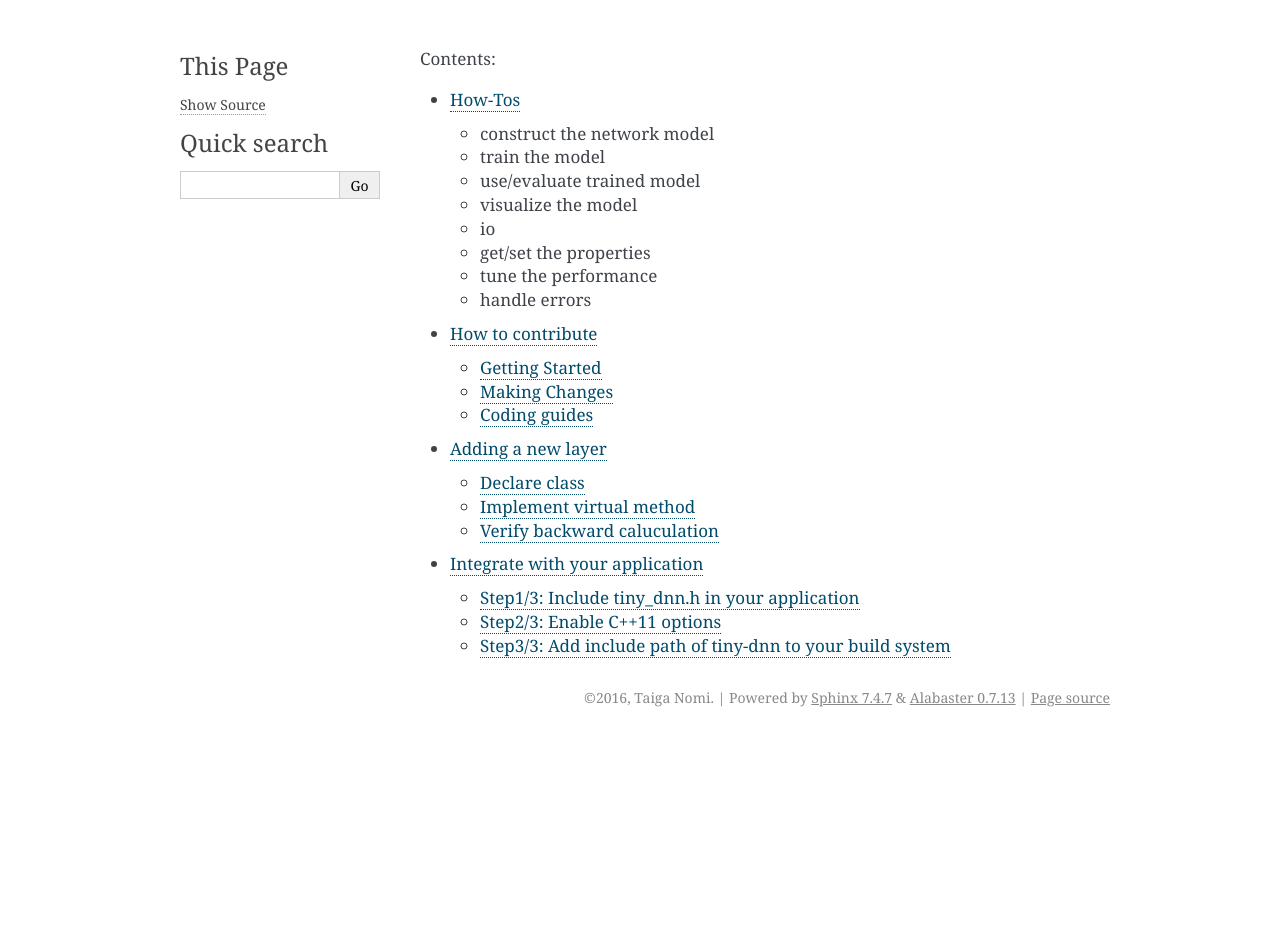
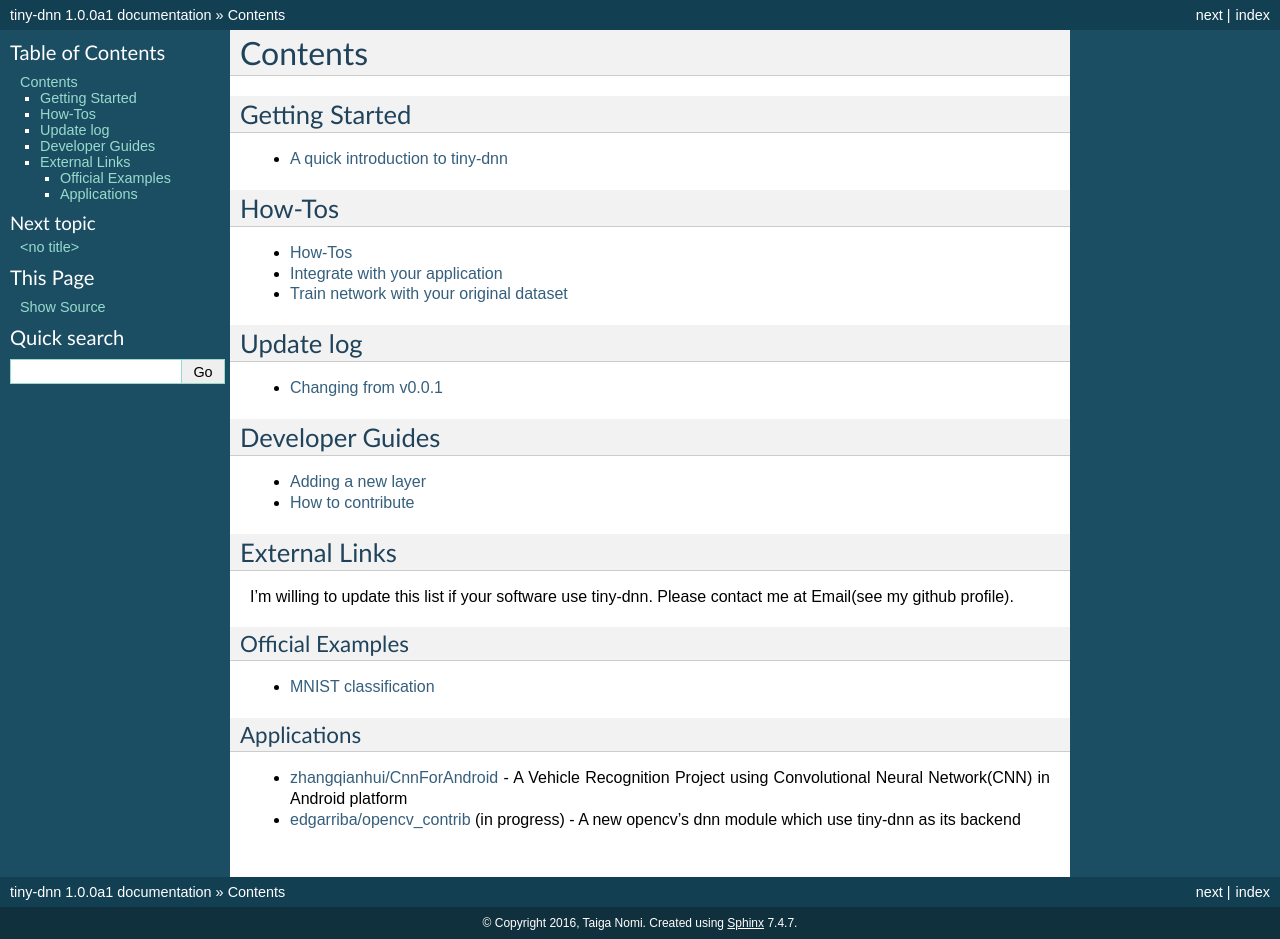
Before and after one commit to tiny-dnn/dnn-serialize, a Sphinx documentation site: the page built from docs/index.rst, in a window 1280 px wide. Built offline with Sphinx 7.4.7, drawn with Linux system fonts in a browser that asks for light colours; before the commit the page ends 900 px from its top, so only the background shows below that.

Commit message:
reorganize docs

````diff
--- a/docs/conf.py
+++ b/docs/conf.py
@@ -52,7 +52,7 @@
 # source_encoding = 'utf-8-sig'
 
 # The master toctree document.
-master_doc = 'readme'
+master_doc = 'index'
 
 # General information about the project.
 project = u'tiny-dnn'
@@ -126,7 +126,7 @@
 # The theme to use for HTML and HTML Help pages.  See the documentation for
 # a list of builtin themes.
 #
-html_theme = 'alabaster'
+html_theme = 'default'
 
 # Theme options are theme-specific and customize the look and feel of a theme
 # further.  For a list of options available for each theme, see the
--- /dev/null
+++ b/docs/developer_guides/index.rst
@@ -0,0 +1,3 @@
+.. toctree::
+   Adding-a-new-layer
+   How-to-contribute
--- /dev/null
+++ b/docs/getting_started/Getting-started.md
@@ -0,0 +1,78 @@
+# A quick introduction to tiny-dnn
+Include tiny_dnn.h:
+
+```cpp
+    #include "tiny_dnn/tiny_dnn.h"
+    using namespace tiny_dnn;
+    using namespace tiny_dnn::layers;
+    using namespace tiny_dnn::activation;
+```
+
+Declare the model as ```network```. There are 2 types of network: ```network<sequential>``` and ```network<graph>```. The sequential model is easier to construct.
+
+```cpp
+    network<sequential> net;
+```
+
+Stack layers:
+
+```cpp
+    net << conv<tan_h>(32, 32, 5, 1, 6, padding::same)  // in:32x32x1, 5x5conv, 6fmaps
+        << max_pool<tan_h>(32, 32, 6, 2)                // in:32x32x6, 2x2pooling
+        << conv<tan_h>(16, 16, 5, 6, 16, padding::same) // in:16x16x6, 5x5conv, 16fmaps
+        << max_pool<tan_h>(16, 16, 16, 2)               // in:16x16x16, 2x2pooling
+        << fc<tan_h>(8*8*16, 100)                       // in:8x8x16, out:100
+        << fc<softmax>(100, 10);                        // in:100 out:10
+```
+
+Some layer takes an activation as a template parameter : ```max_pool<relu>``` means "apply a relu activation after the pooling". if the layer has no successive activation, use ```max_pool<identity>``` instead.
+
+Declare the optimizer:
+
+```cpp
+    adagrad opt;
+```
+
+In addition to gradient descent, you can use modern optimizers such as adagrad, adadelta, adam.
+
+Now you can start the training:
+
+```cpp
+    int epochs = 50;
+    int batch = 20;
+    net.fit<cross_entropy>(opt, x_data, y_data, batch, epochs);
+```
+
+If you don't have the target vector but have the class-id, you can alternatively use ```train```.
+
+```cpp
+    net.train<cross_entropy>(opt, x_data, y_label, batch, epochs);
+```
+
+Validate the training result:
+
+```cpp
+    auto test_result = net.test(x_data, y_label);
+    auto loss = net.get_loss<cross_entropy>(x_data, y_data);
+```
+
+Generate prediction on the new data:
+
+```cpp
+    auto y_vector = net.predict(x_data);
+    auto y_label = net.predict_max_label(x_data);
+```
+
+Save the trained parameter:
+
+```cpp
+    ofstream ofs("data", std::ios::binary);
+    ofs << net;
+```
+
+For a more in-depth about tiny-dnn, check out [MNIST classification](../examples/mnist/readme.md) where you can see the end-to-end example.
+You will find tiny-dnn's API in [How-to](How-Tos.md).
+
+## Design
+
+![url](http://uml.mvnsearch.org/github/edgarriba/tiny-cnn/blob/feat/generic-computational-graph-device-abstraction/doc/device-abstraction-uml.puml)
--- /dev/null
+++ b/docs/getting_started/index.rst
@@ -0,0 +1,2 @@
+.. toctree::
+   Getting-started
--- /dev/null
+++ b/docs/how_tos/index.rst
@@ -0,0 +1,4 @@
+.. toctree::
+   How-Tos
+   Integrate-with-your-application
+   Train-network-with-your-dataset
--- a/docs/index.rst
+++ b/docs/index.rst
@@ -1,11 +1,51 @@
 :orphan:
 
-Contents:
+#####################
+Contents
+#####################
+
+Getting Started
+********************
 
 .. toctree::
-   :maxdepth: 2
+   :maxdepth: 1
 
-   How-Tos
-   CONTRIBUTING
-   Adding-a-new-layer
-   Integrate-with-your-application
+   getting_started/index
+
+How-Tos
+********************
+
+.. toctree::
+   :maxdepth: 1
+
+   how_tos/index
+
+Update log
+********************
+
+.. toctree::
+   :maxdepth: 1
+
+   update_log/index
+
+Developer Guides
+********************
+.. toctree::
+   :maxdepth: 1
+
+   developer_guides/index
+
+External Links
+********************
+I'm willing to update this list if your software use tiny-dnn. Please contact me at Email(see my github profile).
+
+Official Examples
+===================
+
+* `MNIST classification <https://github.com/tiny-dnn/tiny-dnn/tree/master/examples/mnist>`_
+
+Applications
+===================
+
+* `zhangqianhui/CnnForAndroid <https://github.com/zhangqianhui/CnnForAndroid>`_ - A Vehicle Recognition Project using Convolutional Neural Network(CNN) in Android platform
+* `edgarriba/opencv_contrib <https://github.com/edgarriba/opencv_contrib>`_ (in progress) - A new opencv's dnn module which use tiny-dnn as its backend
--- /dev/null
+++ b/docs/update_log/index.rst
@@ -0,0 +1,2 @@
+.. toctree::
+   v0_0_1-to-v0_1_0
````
Also changed, not shown: docs/how_tos/How-Tos.md (renamed from docs/How-Tos.md, +2 -2 lines), docs/developer_guides/Adding-a-new-layer.md (renamed from docs/Adding-a-new-layer.md), docs/developer_guides/How-to-contribute.md (renamed from docs/CONTRIBUTING.md), docs/how_tos/Integrate-with-your-application.md (renamed from docs/Integrate-with-your-application.md), docs/how_tos/Train-network-with-your-dataset.md (renamed from docs/Train-network-with-your-dataset.md), docs/update_log/v0_0_1-to-v0_1_0.md (renamed from docs/Changing-from-v0_0_1.md).
